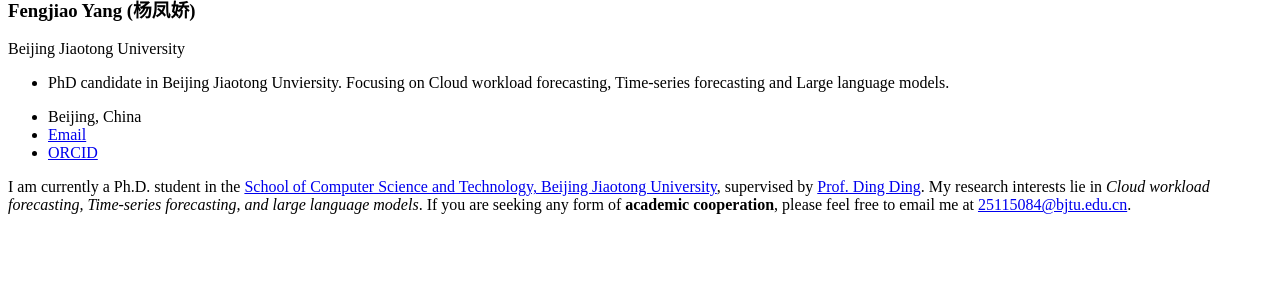
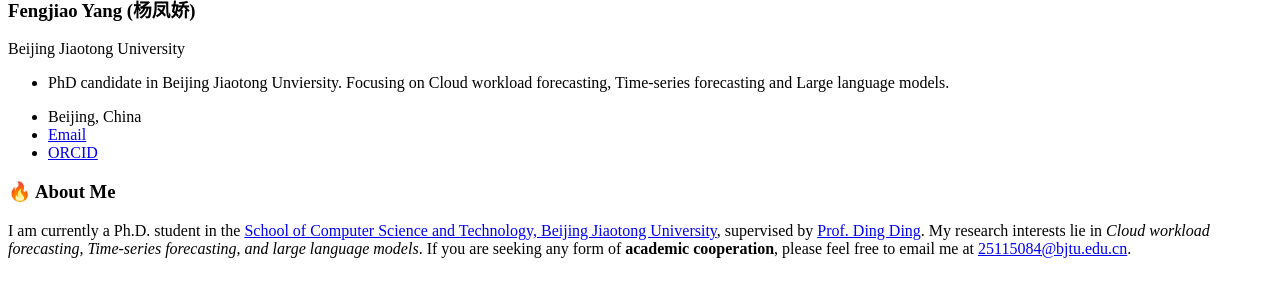
Before and after one commit to Yangfengjiao99/Yangfengjiao99.github.io, a Jekyll site: the page built from _pages/includes/intro.md, in a window 1280 px wide, cut to the strip 530-827 px from the top of the page. Built offline with Jekyll 4.4.1, drawn with Linux system fonts in a browser that asks for light colours; our own code applies the rules of GitHub Pages for plain Markdown files.

Commit message:
Update intro.md

```diff
--- a/_pages/includes/intro.md
+++ b/_pages/includes/intro.md
@@ -1 +1,2 @@
+# 🔥 About Me
 I am currently a Ph.D. student in the [School of Computer Science and Technology, Beijing Jiaotong University](https://cs.bjtu.edu.cn/), supervised by [Prof. Ding Ding](https://faculty.bjtu.edu.cn/7492/). My research interests lie in *Cloud workload forecasting, Time-series forecasting, and large language models*. If you are seeking any form of **academic cooperation**, please feel free to email me at [25115084@bjtu.edu.cn](mailto:25115084@bjtu.edu.cn).
```
